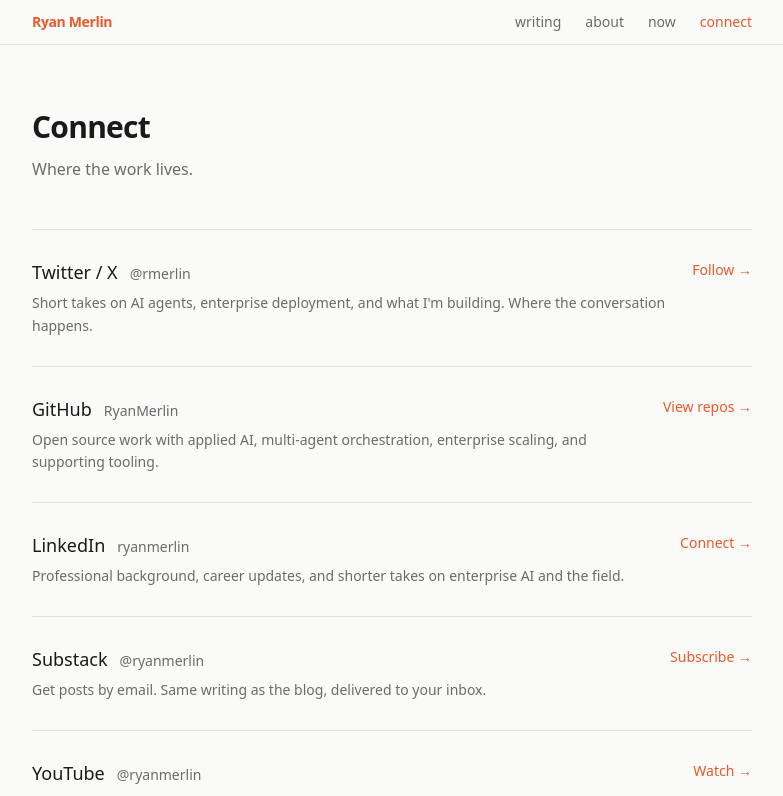
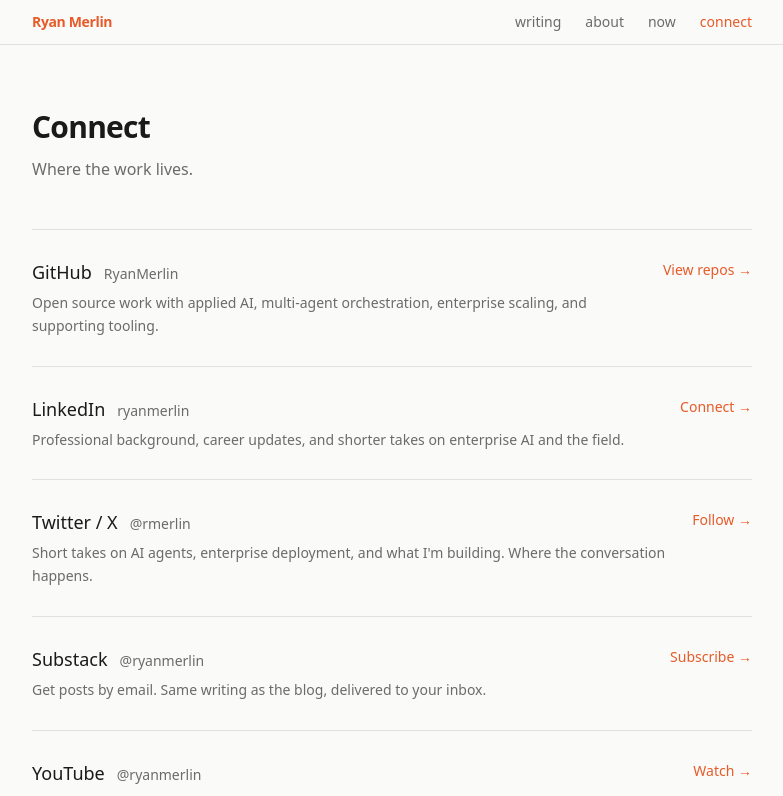
Before and after one commit to RyanMerlin/merlin-site, a SvelteKit app: page /connect in a window 1280 px wide. Shown: the top 796 px of the page, without its empty margins (248-1031 px from the left). Built offline with nearby package versions, Linux system fonts and the light colour scheme.

Commit message:
reorder connect page: GitHub, LinkedIn, X, Substack, YouTube

```diff
--- a/src/routes/connect/+page.svelte
+++ b/src/routes/connect/+page.svelte
@@ -2,15 +2,6 @@
   import MetaTags from '$lib/components/MetaTags.svelte';
 
   const links = [
-    {
-      platform: 'Twitter / X',
-      handle: '@rmerlin',
-      url: 'https://x.com/rmerlin',
-      description:
-        'Short takes on AI agents, enterprise deployment, and what I\'m building. Where the conversation happens.',
-      cta: 'Follow',
-      icon: 'twitter',
-    },
     {
       platform: 'GitHub',
       handle: 'RyanMerlin',
@@ -28,6 +19,15 @@
         'Professional background, career updates, and shorter takes on enterprise AI and the field.',
       cta: 'Connect',
       icon: 'linkedin',
+    },
+    {
+      platform: 'Twitter / X',
+      handle: '@rmerlin',
+      url: 'https://x.com/rmerlin',
+      description:
+        'Short takes on AI agents, enterprise deployment, and what I\'m building. Where the conversation happens.',
+      cta: 'Follow',
+      icon: 'twitter',
     },
     {
       platform: 'Substack',
```
